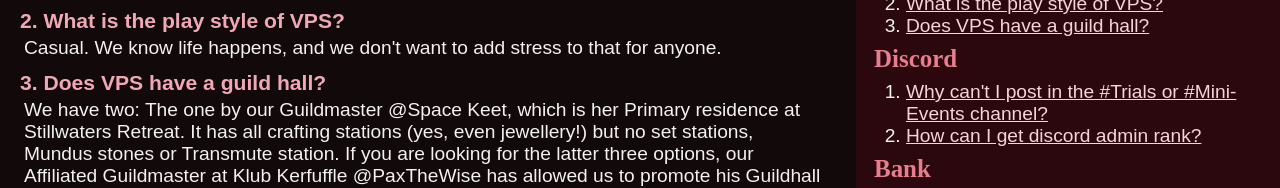
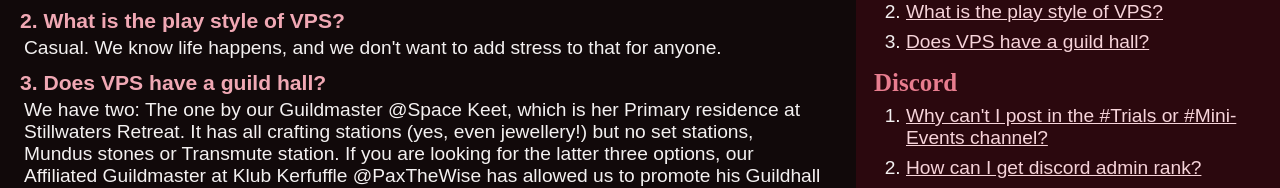
Before and after one commit to VampirePenguinSociety/VampirePenguinSociety.github.io, a plain HTML site: page faq.html in a window 1280 px wide. Shown: the part 320-508 px from the top of the page. Drawn offline with nearby package versions, Linux system fonts and the light colour scheme.

Commit message:
fixed styling on QA quick nav bar

```diff
--- a/css/faq_style.css
+++ b/css/faq_style.css
@@ -14,6 +14,24 @@ section article div:first-of-type .question {
     margin: 4px;
 }
 
+#quick_nav ol {
+    margin-top: 0px;
+    margin-bottom: 16px;
+}
+
+#quick_nav ol li {
+    margin-top: 0px;
+    margin-bottom: 8px;
+
+}
+
 #quick_nav a {
     color: hsl(350, 70%, 90%);
 }
+
+#quick_nav a:hover {
+    color: hsl(350, 70%, 60%);
+}
+#quick_nav a:active {
+    color: hsl(350, 70%, 40%);
+}
```
